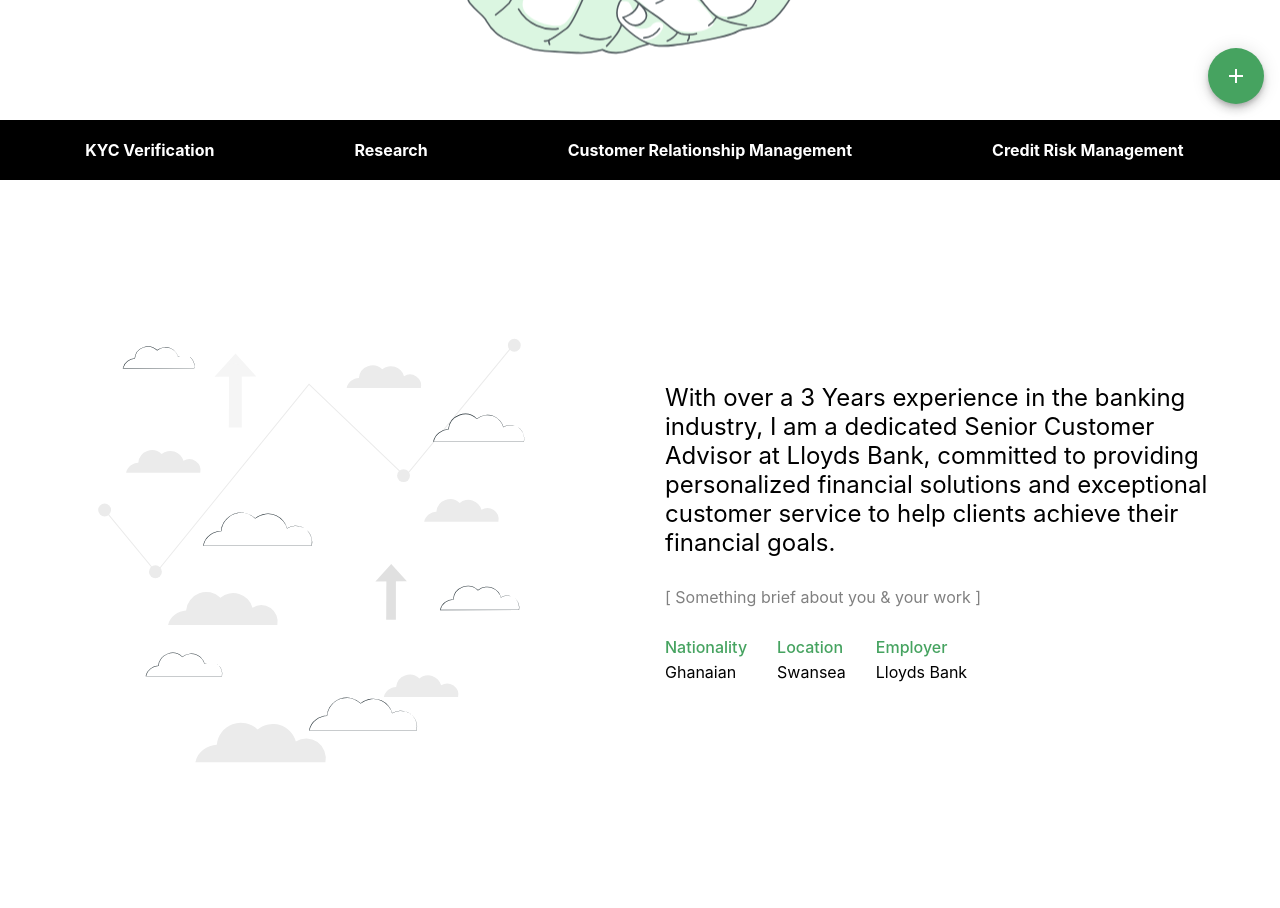
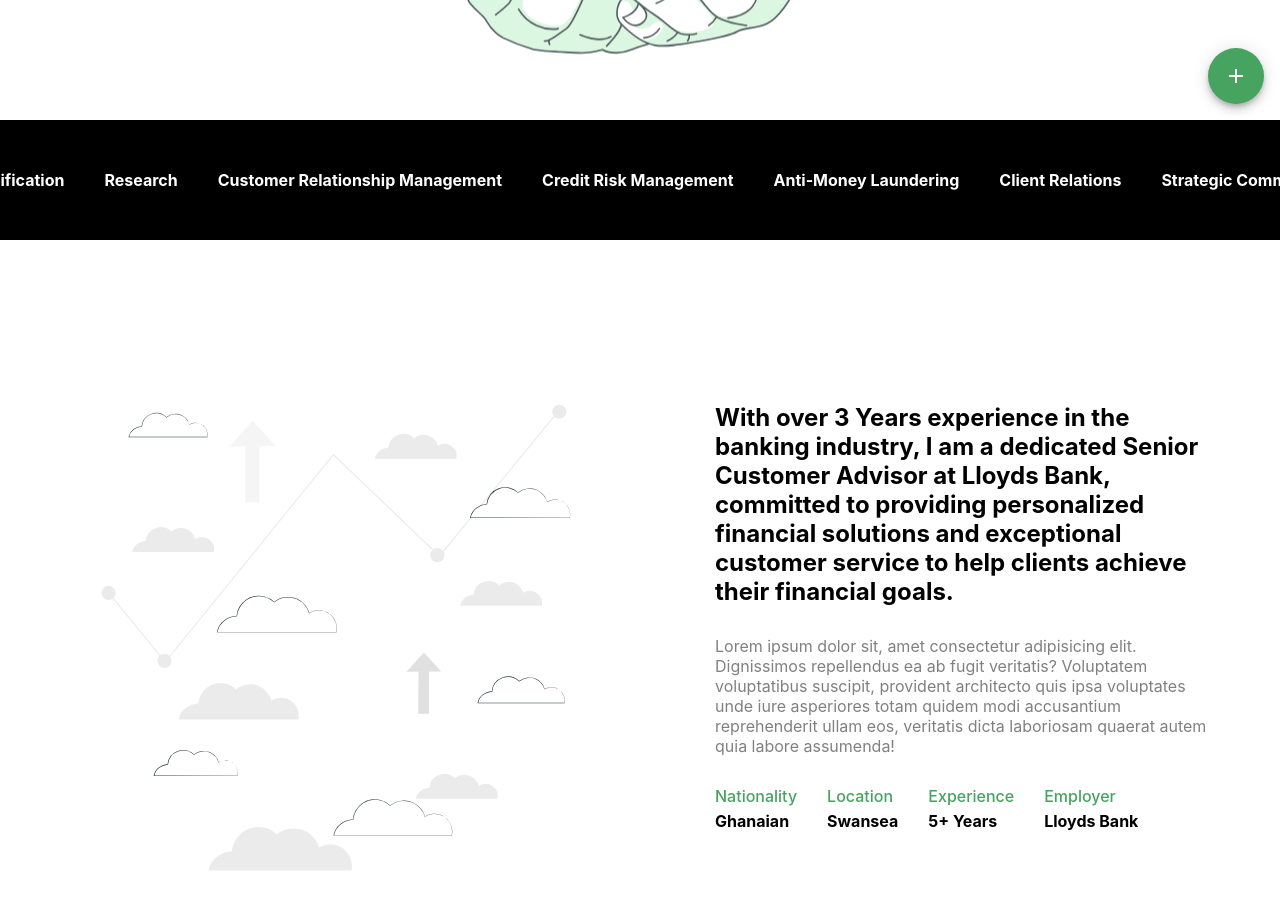
Before and after one commit to Zoiku/maygracezoiku.com, a React (Vite) app: page / in a window 1280 px wide. Shown: the part 680-1588 px from the top of the page. Before the commit the page ends 1564 px from the top, so only its background shows below. Built offline with nearby package versions, Linux system fonts and the light colour scheme.

Commit message:
first commit

```diff
--- a/src/pages/Home.jsx
+++ b/src/pages/Home.jsx
@@ -23,6 +23,10 @@
   {
     title: "Location",
     value: "Swansea",
+  },
+  {
+    title: "Experience",
+    value: "5+ Years",
   },
   {
     title: "Employer",
@@ -65,13 +69,18 @@
 
         <div className="about-right">
           <div className="about-details-title">
-            With over a 3 Years experience in the banking industry, I am a
+            With over 3 Years experience in the banking industry, I am a
             dedicated Senior Customer Advisor at Lloyds Bank, committed to
             providing personalized financial solutions and exceptional customer
             service to help clients achieve their financial goals.
           </div>
           <div className="about-details-text">
-            [ Something brief about you & your work ]
+            Lorem ipsum dolor sit, amet consectetur adipisicing elit.
+            Dignissimos repellendus ea ab fugit veritatis? Voluptatem
+            voluptatibus suscipit, provident architecto quis ipsa voluptates
+            unde iure asperiores totam quidem modi accusantium reprehenderit
+            ullam eos, veritatis dicta laboriosam quaerat autem quia labore
+            assumenda!
           </div>
           <div className="about-summary">
             {aboutSummary.map((summary, index) => (
--- a/src/styles/Home.css
+++ b/src/styles/Home.css
@@ -57,10 +57,9 @@
 }
 
 .skill {
-  margin: 0 50px;
   position: relative;
   font-weight: 700;
-  padding: 20px;
+  padding: 50px 20px;
 }
 
 .about-container {
@@ -75,7 +74,7 @@
 }
 
 .about-left {
-  width: 500px;
+  width: 550px;
   position: relative;
 }
 
@@ -98,6 +97,7 @@
 
 .about-details-title {
   font-size: x-large;
+  font-weight: 700;
 }
 
 .about-details-text {
@@ -108,6 +108,8 @@
   display: flex;
   align-items: flex-start;
   gap: 30px;
+  font-weight: 700;
+  flex-wrap: wrap;
 }
 
 .about-summary-item {
@@ -131,7 +133,7 @@
   }
 
   .about-container {
-    padding: 50px 10px;
+    padding: 0 50px 10px 10px;
   }
 
   .about {
```
